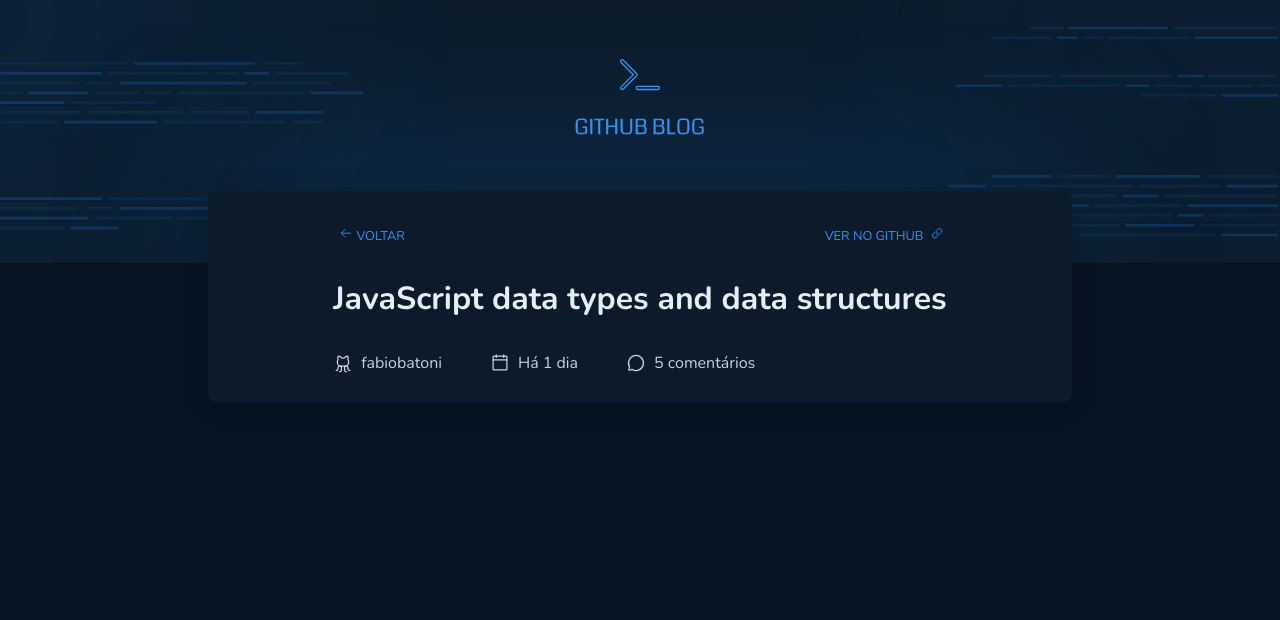
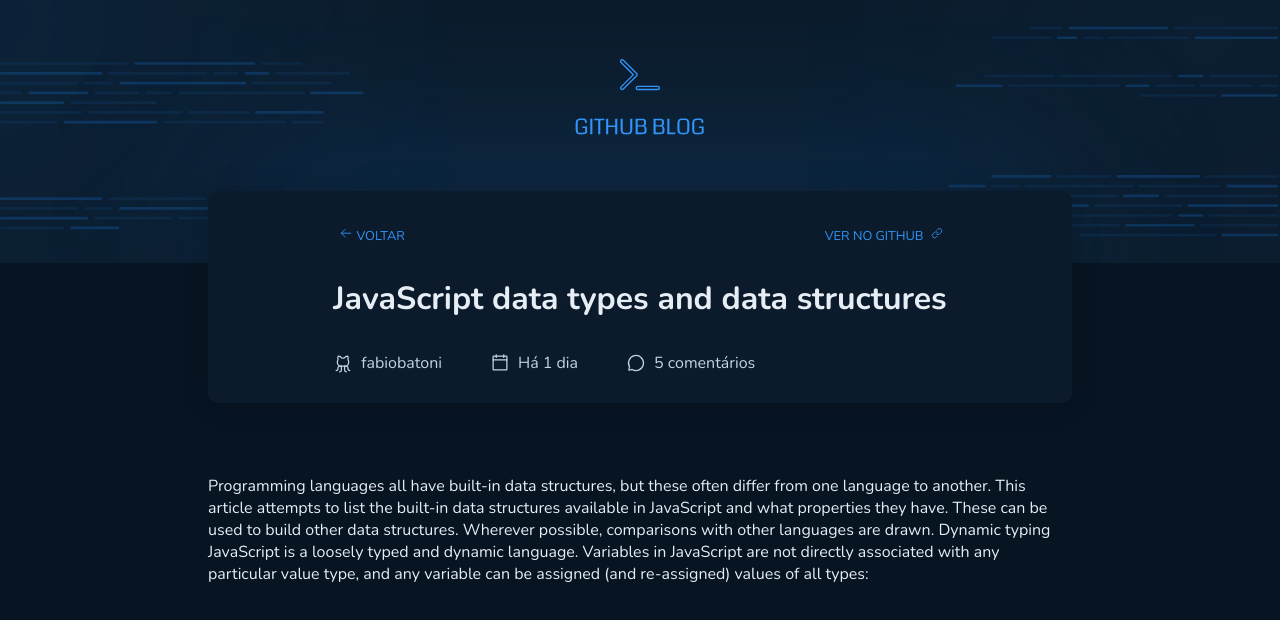
Before and after one commit to fabiobatoni/github-blog, a React (Vite) app: page /details in a window 1280 px wide. Shown: the top 620 px of the page. Built offline with nearby package versions, Linux system fonts and the light colour scheme.

Commit message:
component: Details: add DetailsContent
Add DetailsContent styled component

Signed-off-by: fabiobatoni <fabio_batoni@hotmail.com>

```diff
--- a/src/pages/Details/index.tsx
+++ b/src/pages/Details/index.tsx
@@ -1,6 +1,6 @@
 import { Header } from "../../components/Header";
 import { DetailsInfo } from "./DetailsInfo";
-import { DetailsContainer } from "./styles";
+import { DetailsContainer, DetailsContent } from "./styles";
 
 export function Details() {
   return(
@@ -8,6 +8,17 @@
       <Header />
       <DetailsContainer>
         <DetailsInfo />
+
+        <DetailsContent>
+          <div>
+          Programming languages all have built-in data structures, but these often differ from one language to another. This article attempts to list the built-in data structures available in JavaScript and what properties they have. These can be used to build other data structures. Wherever possible, comparisons with other languages are drawn.
+
+Dynamic typing
+JavaScript is a loosely typed and dynamic language. Variables in JavaScript are not directly associated with any particular value type, and any variable can be assigned (and re-assigned) values of all types:
+
+          </div>
+        </DetailsContent>
+
       </DetailsContainer>
     </>
   )
```
